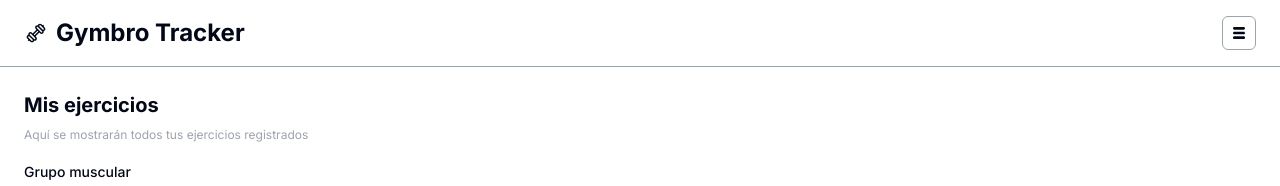
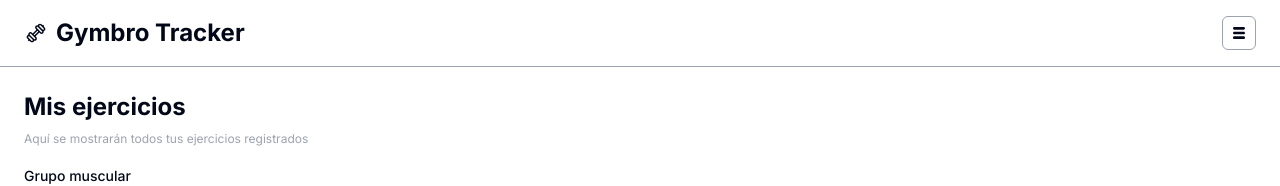
Before and after one commit to luispazcode/gymbro-tracker, a Next.js app: page /exercises in a window 1280 px wide. Shown: the top 186 px of the page. Built offline with nearby package versions, Linux system fonts and the light colour scheme.

Commit message:
style: update heading

```diff
--- a/src/app/exercises/page.tsx
+++ b/src/app/exercises/page.tsx
@@ -3,7 +3,7 @@ import { ExerciseSection } from "./components/ExerciseSection";
 export default function ExercisesPage() {
 	return (
 		<>
-			<h2>Mis ejercicios</h2>
+			<h1>Mis ejercicios</h1>
 			<p className='text-xs text-gray-400 mt-2'>
 				Aquí se mostrarán todos tus ejercicios registrados
 			</p>
```
